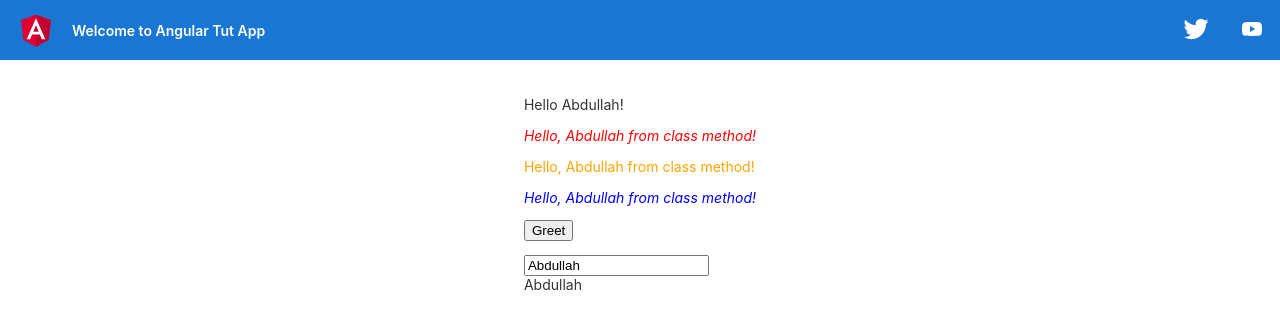
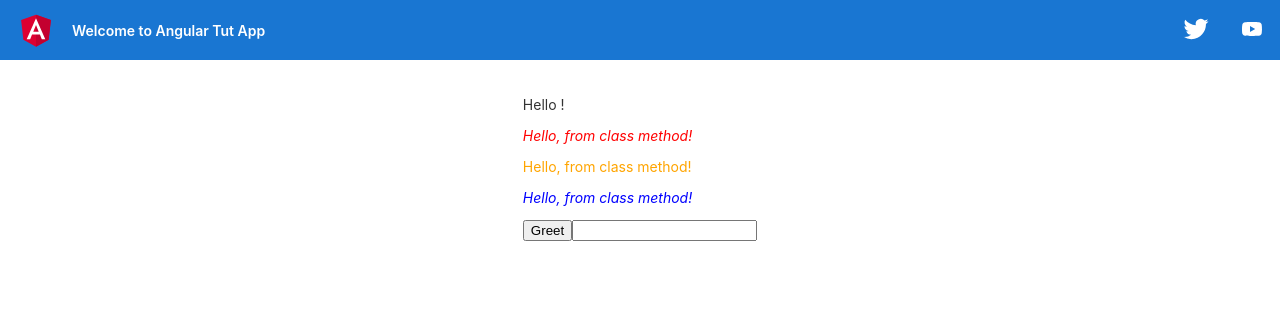
Before and after one commit to anewman15/angular-tut-app, an Angular app: page / in a window 1280 px wide. Shown: the top 328 px of the page. Built offline with nearby package versions, Linux system fonts and the light colour scheme.

Commit message:
Display name and greet user if name is available

```diff
--- a/src/app/hello/hello.component.html
+++ b/src/app/hello/hello.component.html
@@ -3,6 +3,6 @@
 <p [style.color]="highlightColor">{{greetUser()}}</p>
 <p [ngStyle]="greetingStyles">{{greetUser()}}</p>
 <button (click)="onClick($event)">Greet</button>
-<p>{{greeting}}</p>
+<p *ngIf="greeting">{{greeting}}</p>
 <input [(ngModel)]="name" type="text">
-<div>{{name}}</div>
+<div *ngIf="name">{{greetUser()}}</div>
--- a/src/app/hello/hello.component.ts
+++ b/src/app/hello/hello.component.ts
@@ -18,7 +18,7 @@ import { Component, OnInit } from '@angular/core';
   `]
 })
 export class HelloComponent implements OnInit {
-  public name = 'Abdullah';
+  public name = '';
   public hasError = true;
   public isSpecial = true;
   public messageStyles = {
```
